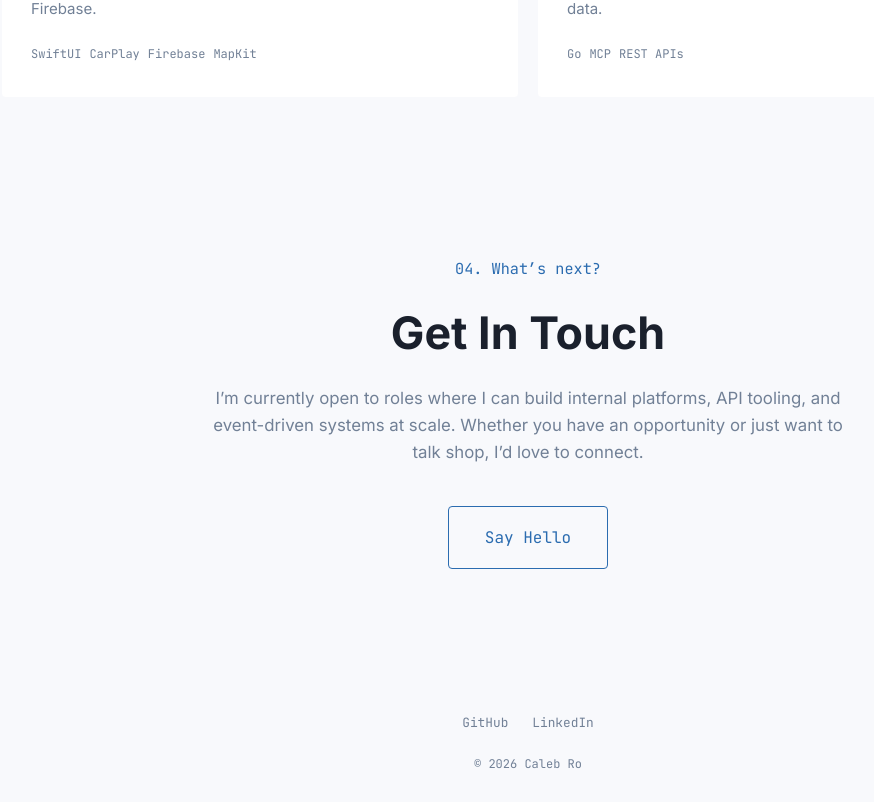
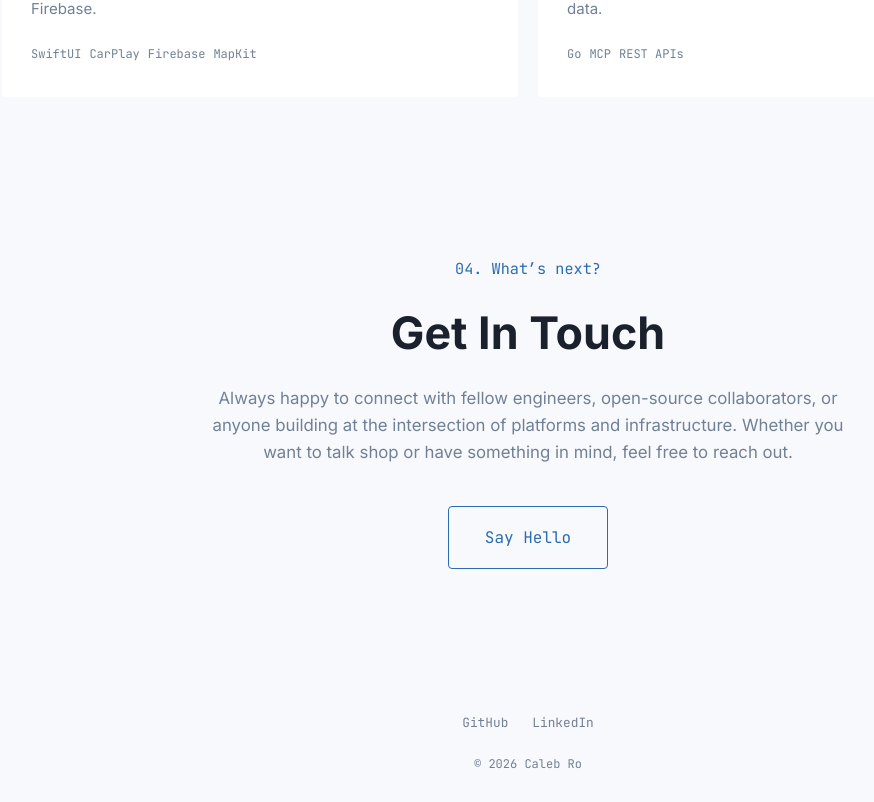
Before and after one commit to baeleb/hoon-ro, a React (Vite) app: page / in a window 1280 px wide. Shown: the part 1963-2765 px from the top of the page, without its empty margins (112-986 px from the left). Built offline with nearby package versions, Linux system fonts and the light colour scheme.

Commit message:
Soften contact language — currently employed

```diff
--- a/src/components/Contact.tsx
+++ b/src/components/Contact.tsx
@@ -6,9 +6,10 @@ export default function Contact() {
       <p className={styles.overline}>04. What&rsquo;s next?</p>
       <h2 className={styles.heading}>Get In Touch</h2>
       <p className={styles.body}>
-        I&rsquo;m currently open to roles where I can build internal platforms,
-        API tooling, and event-driven systems at scale. Whether you have
-        an opportunity or just want to talk shop, I&rsquo;d love to connect.
+        Always happy to connect with fellow engineers, open-source
+        collaborators, or anyone building at the intersection of platforms
+        and infrastructure. Whether you want to talk shop or have something
+        in mind, feel free to reach out.
       </p>
       <a href="mailto:calebhro@gmail.com" className="btn btnPrimary btnLg">
         Say Hello
```
